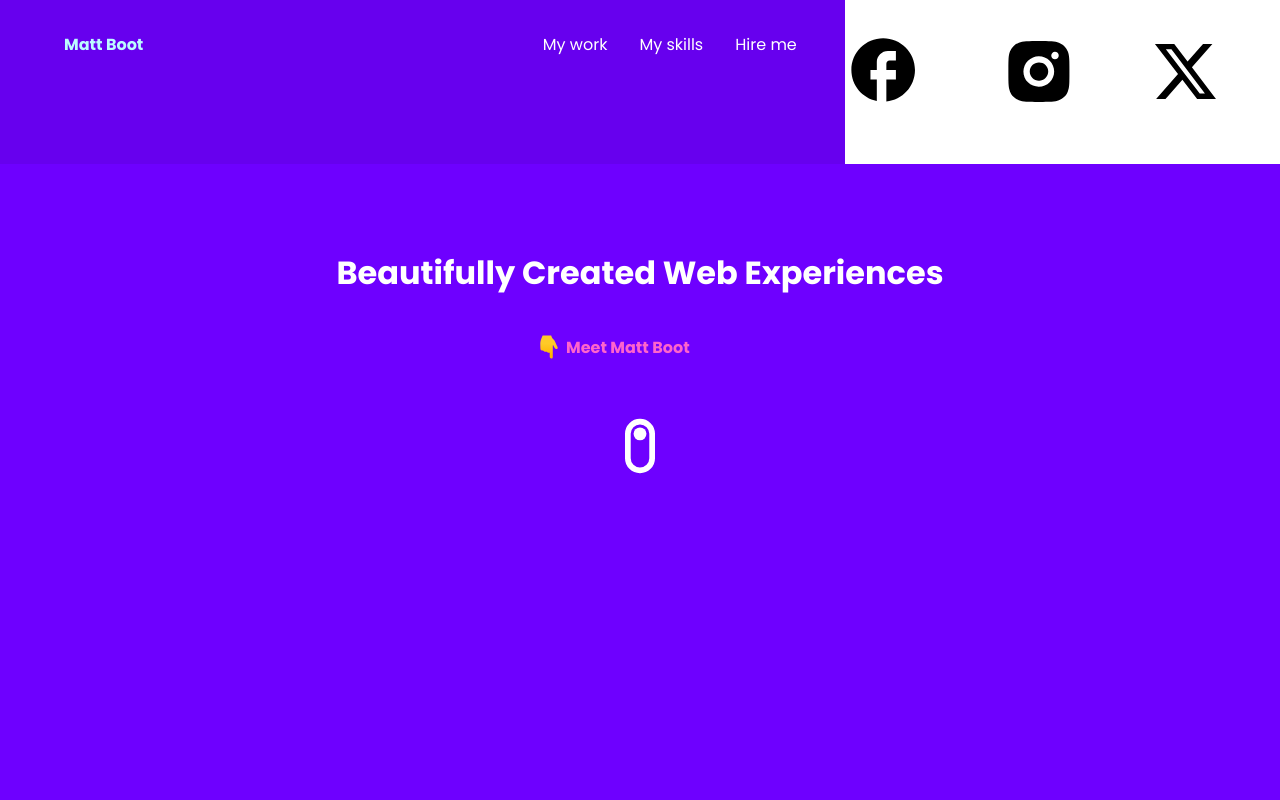
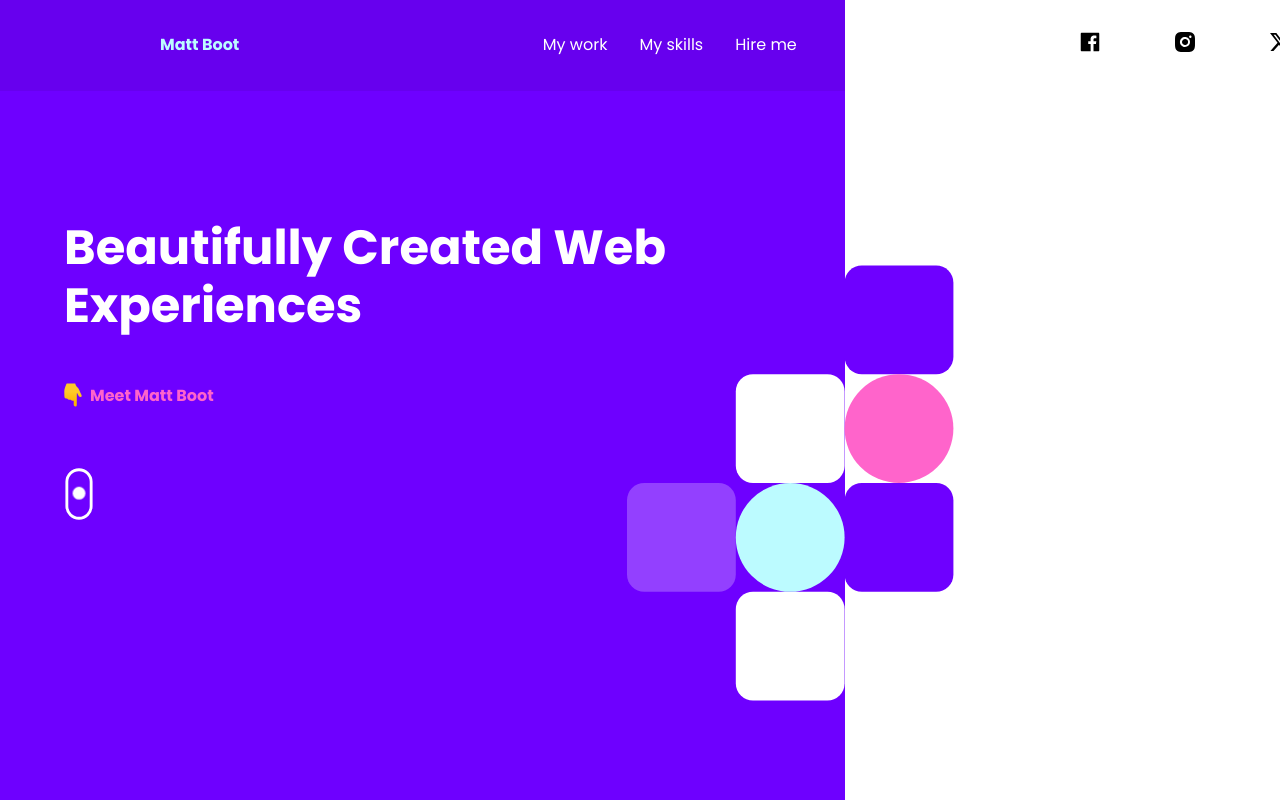
Before and after one commit to thijsBoet/design-course-portfolio, a plain HTML site: page index.html in a window 1280 px wide. Drawn offline with nearby package versions, Linux system fonts and the light colour scheme.

Commit message:
finished desktop and animation

```diff
--- a/assets/css/main.scss
+++ b/assets/css/main.scss
@@ -242,9 +242,97 @@ section {
   }
   .social-header {
     padding: 2em 4em 2em 0em;
+    display: block;
+    width: 100%;
+
+    ul {
+      display: flex;
+      justify-content: space-between;
+      width: 100%;
+      width: 7em;
+      float: right;
+      margin-right: 20vw;
+
+      img {
+        width: 20px;
+        margin-left: 75px;
+      }
+    }
+  }
+
+  .hero {
+    display: grid;
+    grid-template-columns: 66% auto;
+    background: unset;
+    padding: 0;
+    .content {
+      background: $primary-color;
+      padding: 6em 8em 6em 4em;
+      text-align: left;
+
+      h1 {
+        font-size: 3em;
+        line-height: 1.2em;
+      }
+    }
+  }
+  .meet {
+    margin: unset;
+  }
+  .hero-design {
+    display: unset;
+    margin-left: -50%;
+    margin-top: 35%;
+    width: 100%;
+  }
+
+  .portfolio img {
+    float: right;
+    max-width: 500px;
+  }
+}
+
+@media only screen and (min-width: 1250px) {
+  header {
+    padding: 2em 2em 2em 10em;
   }
   .social-header {
-    display: block;
-    height: 100px;
+    padding: 2em 10em 2em 0em;
+  }
+  section {
+    padding: 10em 10em 4em 10em;
+  }
+  .hero .content {
+    padding: 6em 10em 6em 4em;
   }
 }
+
+@media only screen and (min-width: 1550px) {
+  header {
+    padding: 2em 2em 2em 20em;
+  }
+  .social-header {
+    padding: 2em 10em 2em 0em;
+  }
+  section {
+    padding: 20em 20em 4em 20em;
+  }
+  .hero .content {
+    padding: 6em 20em 6em 4em;
+  }
+}
+
+.circle {
+  animation: circleAnim 1s infinite alternate-reverse ease-in-out;
+}
+
+@keyframes circleAnim {
+  from {
+    transform: translate(0px, 0px);
+    z-index: 5;
+  }
+  to {
+    transform: translate(0px, 34px);
+  }
+
+}
--- /dev/null
+++ b/assets/js/scroll-animation.js
@@ -0,0 +1,53 @@
+gsap.registerPlugin(ScrollTrigger);
+var tl = gsap.timeline();
+
+tl.from('.content', {
+	y: '-30%',
+	opacity: 0,
+	duration: 2,
+	ease: 'power4.out',
+});
+
+tl.from('.stagger1', {
+  opacity: 0,
+  y: -50,
+  stagger: .3,
+  ease: 'power4.out',
+  duration: 2
+}, '-=1.5');
+
+tl.from('.hero-design', {
+	opacity: 0,
+	y: 50,
+  ease: 'power4.out',
+  duration: 1
+}, '-=2');
+
+gsap.from('.square-anim', {
+  stagger: .2,
+  scale: 0.1,
+  duration: 1,
+  ease: 'Back.easeOut.config(1.7)',
+})
+
+gsap.from('.transition2', {
+  scrollTrigger: {
+    trigger: '.transition2',
+    start: 'top bottom',
+  },
+  y: 50,
+  opacity: 0,
+  duration: 1.2,
+  stagger: .3
+});
+
+gsap.from('.transition3', {
+  scrollTrigger: {
+    trigger: '.transition3',
+    start: 'top bottom',
+  },
+  y: 50,
+  opacity: 0,
+  duration: 1.2,
+  stagger: .3
+});
--- a/index.html
+++ b/index.html
@@ -6,6 +6,9 @@
   <meta name="viewport" content="width=device-width, initial-scale=1.0">
   <title>Matt Boot Portfolio | Beautifully Created Web Experiences</title>
   <link rel="stylesheet" href="./assets/css/main.css">
+  <script src="https://cdnjs.cloudflare.com/ajax/libs/gsap/3.12.2/gsap.min.js" defer></script>
+  <script src="https://cdnjs.cloudflare.com/ajax/libs/gsap/3.12.2/ScrollTrigger.min.js" defer></script>
+  <script src="./assets/js/scroll-animation.js" defer></script>
 </head>
 
 <body>
@@ -22,30 +25,32 @@
     </header>
     <div class="social-header">
       <ul>
-        <li><a href="#"><img src="./assets/images/icons/social-media-links.svg" alt="social media links"></a></li>
+        <li><a href="#"><img src="./assets/images/icons/facebook-logo.svg" alt="facebook link"></a></li>
+        <li><a href="#"><img src="./assets/images/icons/instagram-logo.svg" alt="instagram links"></a></li>
+        <li><a href="#"><img src="./assets/images/icons/x-logo.svg" alt="x/twitter link"></a></li>
       </ul>
     </div>
   </div>
   <div class="hero">
     <div class="content">
-      <h1 class="stagger">Beautifully Created Web Experiences</h1>
-      <div class="meet">
+      <h1 class="stagger1">Beautifully Created Web Experiences</h1>
+      <div class="meet stagger1">
         <span><img class="hand-emoji" src="./assets/images/icons/downward-pointing-hand.svg" alt="Downward pointing hand emoji"></span>
         <p>Meet Matt Boot</p>
       </div>
-      <svg class="scroll" width="42" height="76" viewBox="0 0 42 76" fill="none">
-        <rect x="4" y="4" width="34" height="68" rx="17" stroke="white" stroke-width="8" />
-        <circle cx="21" cy="21" r="9" fill="white" />
+      <svg class="scroll stagger1" width="42" height="76" viewBox="0 0 42 76" fill="none">
+        <rect x="4" y="4" width="34" height="68" rx="17" stroke="white" stroke-width="4" />
+        <circle class="circle" cx="21" cy="21" r="9" fill="white" />
       </svg>
     </div>
     <svg class="hero-design" width="480" height="480" viewBox="0 0 480 480" fill="none">
-      <rect x="240" width="120" height="120" rx="19" fill="#6E00FF" />
-      <rect x="120" y="120" width="120" height="120" rx="19" fill="white" />
-      <rect x="360" y="120" width="120" height="120" rx="19" fill="white" />
-      <rect x="120" y="360" width="120" height="120" rx="19" fill="white" />
-      <rect y="240" width="120" height="120" rx="19" fill="white" fill-opacity="0.25" />
-      <rect x="240" y="240" width="120" height="120" rx="19" fill="#6E00FF" />
-      <rect x="360" y="120" width="120" height="120" rx="19" fill="white" fill-opacity="0.52" />
+      <rect class="square-anim" x="240" width="120" height="120" rx="19" fill="#6E00FF" />
+      <rect class="square-anim" x="120" y="120" width="120" height="120" rx="19" fill="white" />
+      <rect class="square-anim" x="360" y="120" width="120" height="120" rx="19" fill="white" />
+      <rect class="square-anim" x="120" y="360" width="120" height="120" rx="19" fill="white" />
+      <rect class="square-anim" y="240" width="120" height="120" rx="19" fill="white" fill-opacity="0.25" />
+      <rect class="square-anim" x="240" y="240" width="120" height="120" rx="19" fill="#6E00FF" />
+      <rect class="square-anim" x="360" y="120" width="120" height="120" rx="19" fill="white" fill-opacity="0.52" />
       <circle cx="300" cy="180" r="60" fill="#FF64CB" />
       <circle cx="180" cy="300" r="60" fill="#BCFBFF" />
     </svg>
@@ -116,7 +121,7 @@
       <a href="#"><img src="assets\images\pictures\fretastic-com-hero-img.jpg" alt="Fretastic"></a>
     </div>
     <div class="portfolio-container transition3">
-      <div class="portfolio-left">
+      <div class="portfolio-left transition3">
         <div class="inner">
           <p class="subtitle">PROGRAMMING UTILITY</p>
           <p class="featured-title">Regex101.com</p>
@@ -129,7 +134,7 @@
           </p>
         </div>
       </div>
-      <a href="#"><img src="assets\images\pictures\regex101-com-hero-image.jpg" alt="Regex101"></a>
+      <a href="#"><img src="assets\images\pictures\regex101-com-hero-image.jpg" alt="Regex101" class="transition3"></a>
     </div>
   </section>
 </body>
```
Also changed, not shown: assets/css/main.css, assets/images/icons/facebook-logo.svg (added), assets/images/icons/instagram-logo.svg (added), assets/images/icons/social-media-links.svg (deleted), assets/images/icons/x-logo.svg (added), 1 other file.
